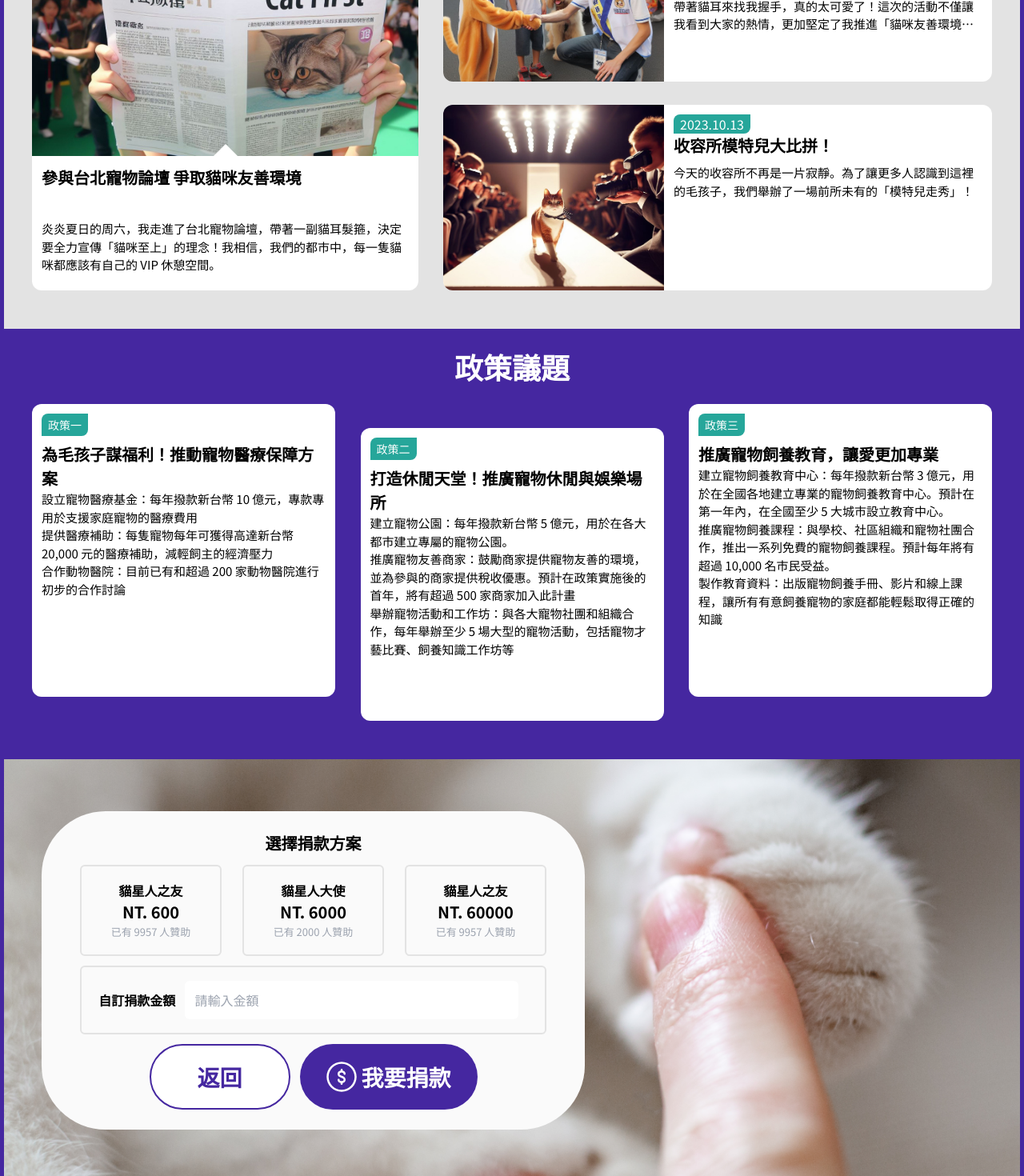
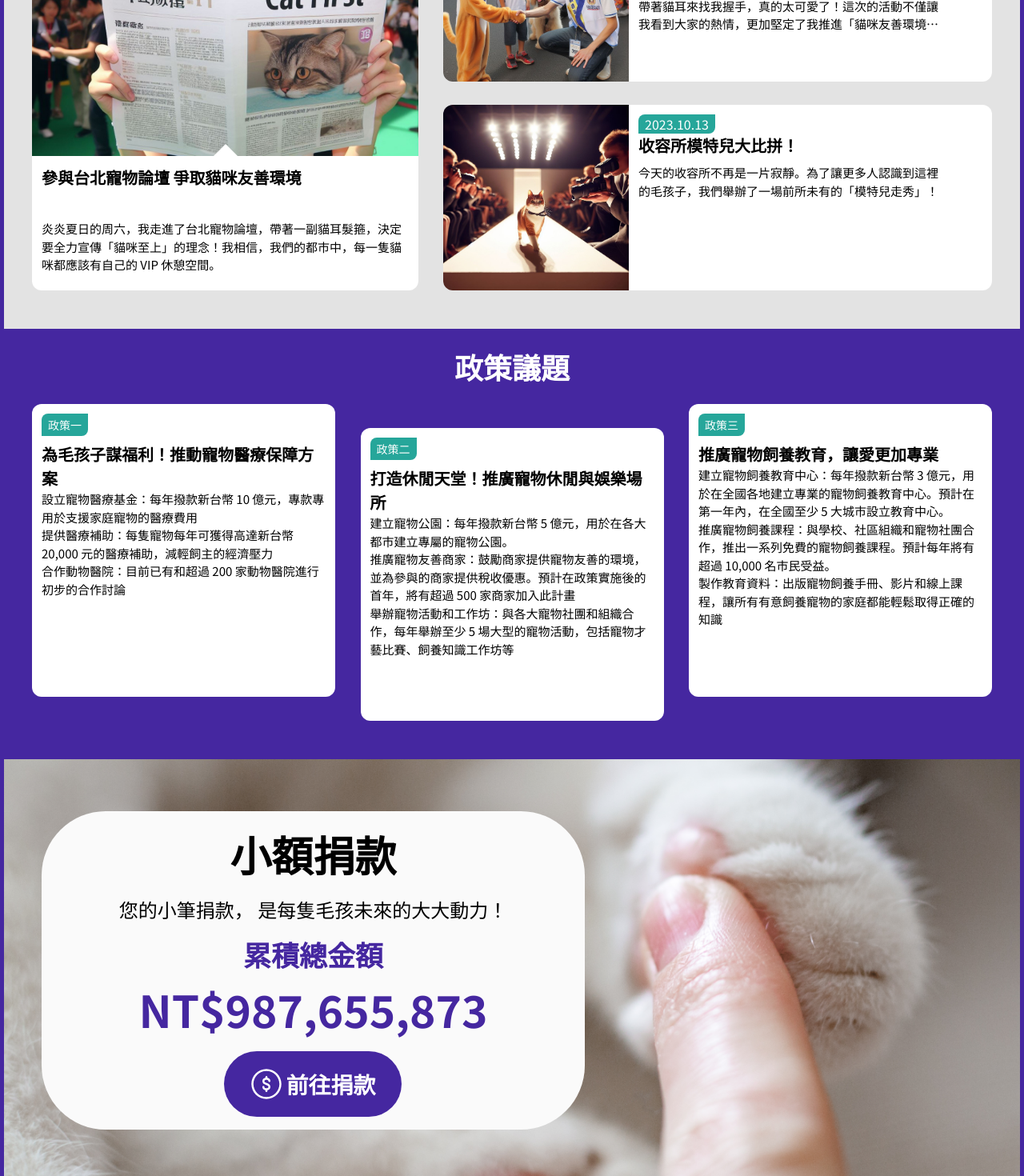
Before and after one commit to rejennylo/theF2E2023, a React (Vite) app: page / in a window 1280 px wide. Shown: the part 1560-3030 px from the top of the page at 80% size. Built offline with nearby package versions, Linux system fonts and the light colour scheme.

Commit message:
style: change Activity and Donate blocks styling

```diff
--- a/src/components/Activity.jsx
+++ b/src/components/Activity.jsx
@@ -48,8 +48,8 @@ const CardColumn = ({ card }) => {
 
 const CardRow = ({ card }) => {
   return (
-    <div className="h-[232px] max-w-[686px] flex rounded-xl bg-white overflow-hidden relative flex-none">
-      <span name="card-img-wrap" className="h-full w-[276px]">
+    <div className="h-[232px] w-auto xl:w-[686px] flex rounded-xl bg-white overflow-hidden relative">
+      <span name="card-img-wrap" className="h-[232px] max-w-[276px]">
         <img
           src={card.image}
           alt="image"
--- a/src/components/Donate.jsx
+++ b/src/components/Donate.jsx
@@ -179,7 +179,7 @@ const DonateDone = ({ isDonateCloseClick, hidden }) => {
 };
 
 export const Donate = ({ donateDatas }) => {
-  const [isDonateState, setIsDonateState] = useState('toOpen');
+  const [isDonateState, setIsDonateState] = useState('toClose');
 
   const handleClick = (e) => {
     e.preventDefault();
@@ -193,7 +193,7 @@ export const Donate = ({ donateDatas }) => {
       className="bg-[url(../src/assets/bg-donate.png)] bg-center bg-cover"
     >
       <div
-        name="donate-container"
+        name="donacontainerte-"
         className="m-auto max-w-[1200px] h-[488px] lg:h-[527px] flex justify-center items-center lg:justify-start p-3"
       >
         <GoToDonate
```
